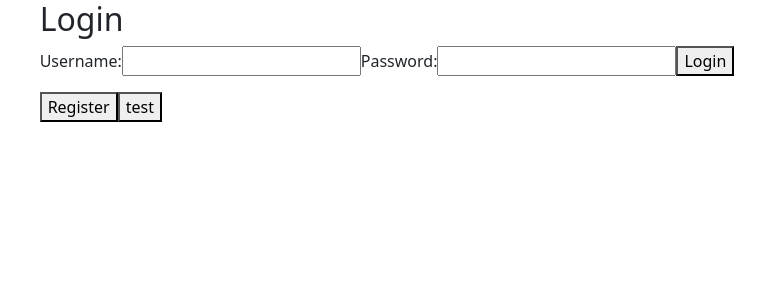
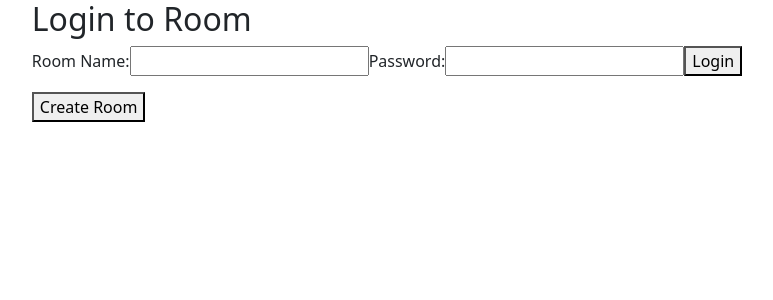
Before and after one commit to BakaOverflow/cse108project, a React (Create React App) app: page / in a window 1280 px wide. Shown: the top 300 px of the page, without its empty margins (253-1026 px from the left). Built offline with nearby package versions, Linux system fonts and the light colour scheme.

Commit message:
renamed login and register

```diff
--- a/src/Login.jsx
+++ b/src/Login.jsx
@@ -9,10 +9,6 @@ function Login() {
 
   const handleRegisterClick = () => {
     navigate("/register");
-  };
-
-  const testButton = () => {
-    navigate("/game");
   };
 
   const handleLogin = async (event) => {
@@ -40,10 +36,10 @@ function Login() {
 
   return (
     <div>
-      <h2>Login</h2>
+      <h2>Login to Room</h2>
       <form onSubmit={handleLogin}>
         <label>
-          Username:
+          Room Name:
           <input type="text" value={username} onChange={(e) => setUsername(e.target.value)} />
         </label>
         <label>
@@ -53,8 +49,7 @@ function Login() {
         <button type="submit">Login</button>
       </form>
       <p>{message}</p>
-      <button onClick={handleRegisterClick}>Register</button>
-      <button onClick={testButton}>test</button>
+      <button onClick={handleRegisterClick}>Create Room</button>
     </div>
   );
 }
--- a/src/Registration.jsx
+++ b/src/Registration.jsx
@@ -36,10 +36,10 @@ function Register() {
 
   return (
     <div>
-      <h2>Register</h2>
+      <h2>Create Room</h2>
       <form onSubmit={handleRegister}>
         <label>
-          Username:
+          Room Name:
           <input type="text" value={username} onChange={(e) => setUsername(e.target.value)} />
         </label>
         <label>
```
